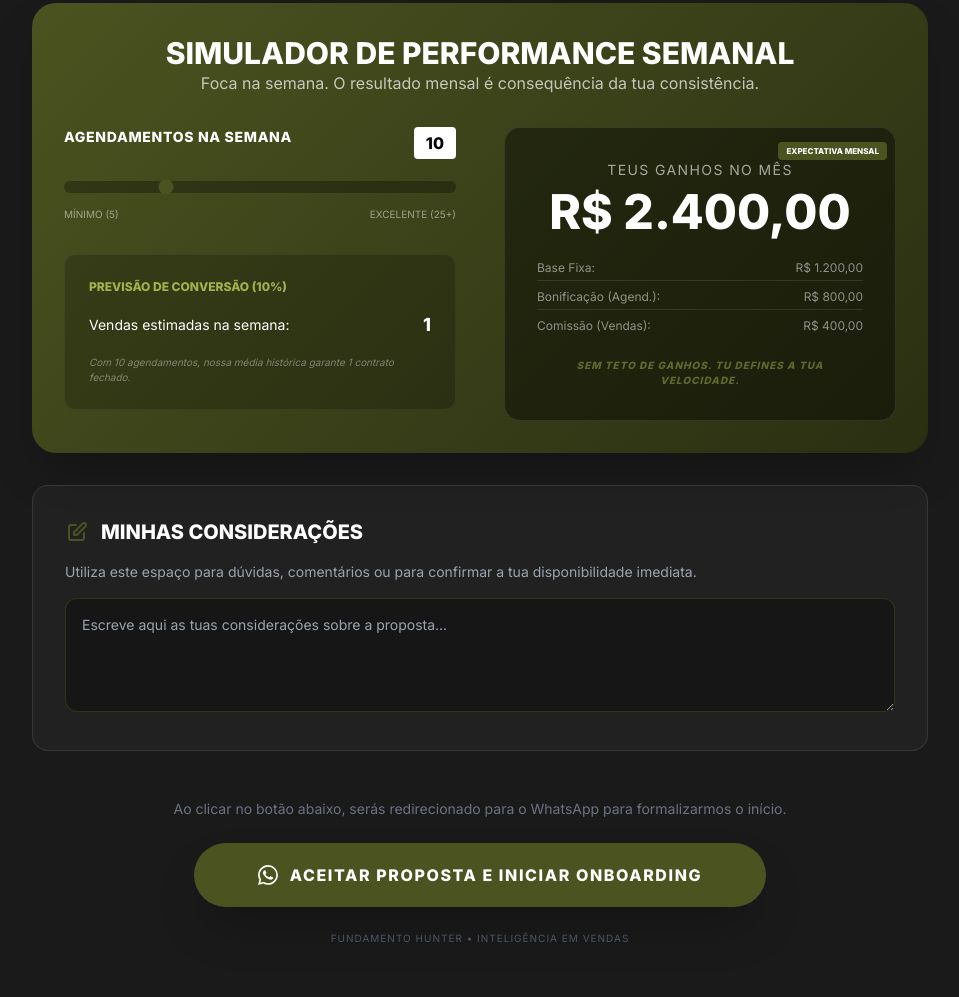
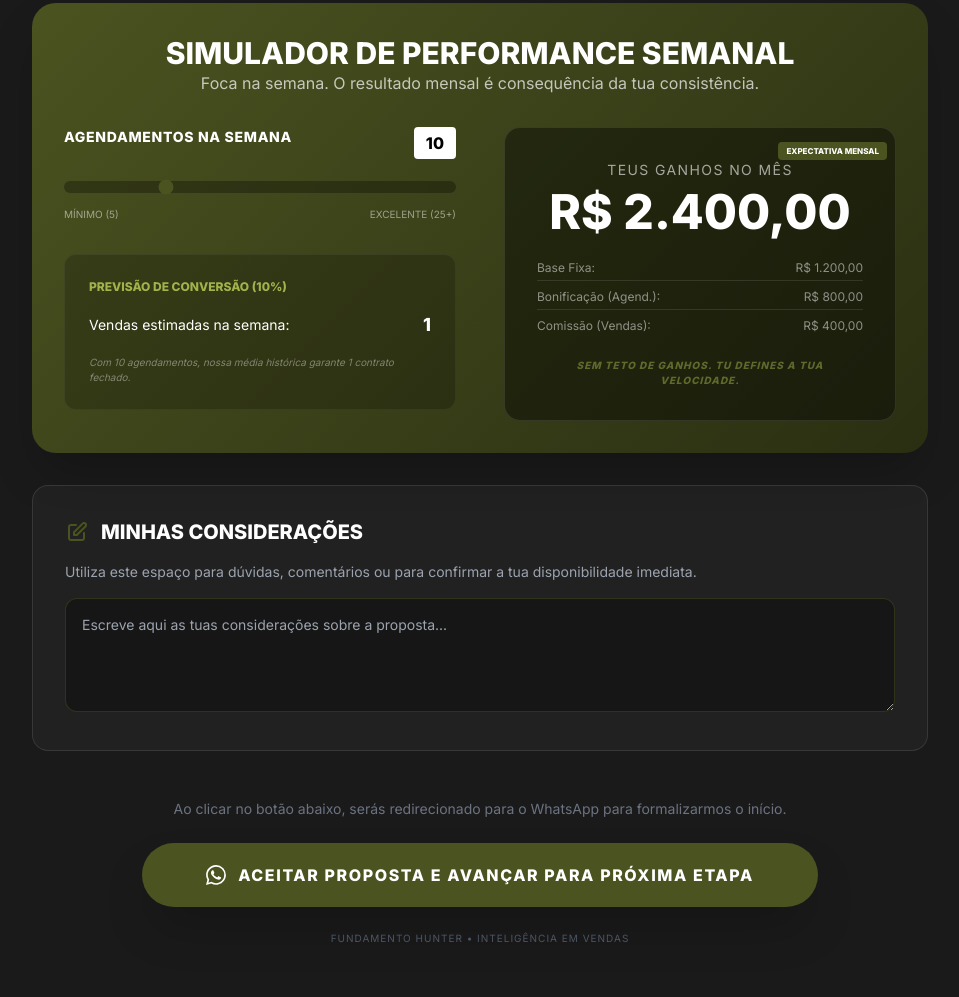
Before and after one commit to igorseven7/propostafh, a plain HTML site: page index.html in a window 1280 px wide. Shown: the part 1355-2352 px from the top of the page, without its empty margins (160-1119 px from the left). Drawn offline with nearby package versions, Linux system fonts and the light colour scheme.

Commit message:
Update button text for onboarding process

```diff
--- a/index.html
+++ b/index.html
@@ -260,7 +260,7 @@
                 <svg xmlns="http://www.w3.org/2000/svg" width="20" height="20" fill="currentColor" viewBox="0 0 16 16">
                     <path d="M13.601 2.326A7.854 7.854 0 0 0 7.994 0C3.627 0 .068 3.558.064 7.926c0 1.399.366 2.76 1.057 3.965L0 16l4.204-1.102a7.933 7.933 0 0 0 3.79.965h.004c4.368 0 7.926-3.558 7.93-7.93A7.898 7.898 0 0 0 13.6 2.326zM7.994 14.521a6.573 6.573 0 0 1-3.356-.92l-.24-.144-2.494.654.666-2.433-.156-.251a6.56 6.56 0 0 1-1.007-3.505c0-3.626 2.957-6.584 6.591-6.584a6.56 6.56 0 0 1 4.66 1.931 6.557 6.557 0 0 1 1.928 4.66c-.004 3.639-2.961 6.592-6.592 6.592zm3.615-4.934c-.197-.099-1.17-.578-1.353-.646-.182-.065-.315-.099-.445.099-.133.197-.513.646-.627.775-.114.133-.232.148-.43.05-.197-.1-.836-.308-1.592-.985-.59-.525-.985-1.175-1.103-1.372-.114-.198-.011-.304.088-.403.087-.088.197-.232.296-.346.1-.114.133-.198.198-.33.065-.134.034-.248-.015-.347-.05-.099-.445-1.076-.612-1.47-.16-.389-.323-.335-.445-.34-.114-.007-.247-.007-.38-.007a.729.729 0 0 0-.529.247c-.182.198-.691.677-.691 1.654 0 .977.71 1.916.81 2.049.098.133 1.394 2.132 3.383 2.992.47.205.84.326 1.129.418.475.152.904.129 1.246.08.38-.058 1.171-.48 1.338-.943.164-.464.164-.86.114-.943-.049-.084-.182-.133-.38-.232z"/>
                 </svg>
-                Aceitar Proposta e Iniciar Onboarding
+                Aceitar Proposta e avançar para próxima etapa
             </button>
             <p class="mt-6 text-[10px] text-gray-600 font-medium uppercase tracking-widest">Fundamento Hunter • Inteligência em Vendas</p>
         </footer>
```
